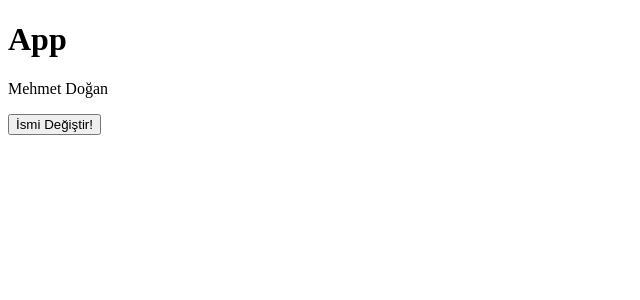
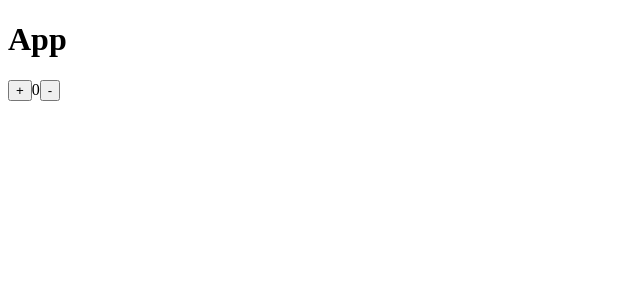
Before and after one commit to eminbasbayan/emlak-katilim-react-egitimi2, a React (Vite) app: page / in a window 1280 px wide. Shown: the top 300 px of the page, without its empty margins (0-640 px from the left). Built offline with nearby package versions, Linux system fonts and the light colour scheme.

Commit message:
counter component

```diff
--- a/src/App.jsx
+++ b/src/App.jsx
@@ -1,23 +1,10 @@
-import { useState } from "react";
+import Counter from "./Counter";
 
 function App() {
-  const [state, setState] = useState("Mehmet Doğan");
-
-  let fullName = "Mehmet Doğan";
-
-  function handleClick() {
-    fullName = "Emin Başbayan";
-    setState("Emin Başbayan")
-    console.log(fullName);
-  }
-
-  console.log("re-rendered!");
-
   return (
     <div className="app">
       <h1>App</h1>
-      <p>{state}</p>
-      <button onClick={handleClick}>İsmi Değiştir!</button>
+      <Counter />
     </div>
   );
 }
--- /dev/null
+++ b/src/Counter.jsx
@@ -0,0 +1,25 @@
+import { useState } from "react";
+
+function Counter() {
+  const [count, setCount] = useState(0);
+
+  function arttir() {
+    setCount(count + 1);
+  }
+
+  function azalt() {
+    if (count === 0) return;
+
+    setCount(count - 1);
+  }
+
+  return (
+    <div className="counter">
+      <button onClick={arttir}>+</button>
+      <span>{count}</span>
+      <button onClick={azalt}>-</button>
+    </div>
+  );
+}
+
+export default Counter;
```
